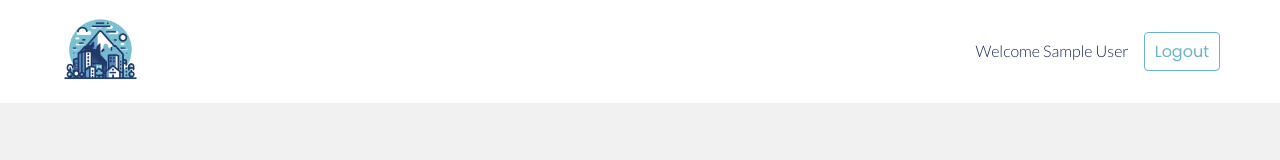
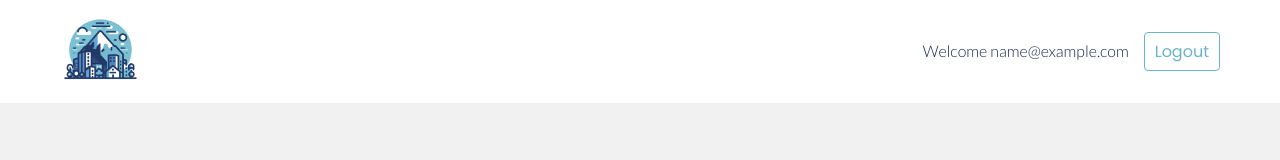
Before and after one commit to solidados/poghota-city-life, a React (Create React App) app in the folder frontend/: page / in a window 1280 px wide. Shown: the top 160 px of the page. Built offline with nearby package versions, Linux system fonts and the light colour scheme; sample sign-in values are in the browser's storage.

Commit message:
refactor: minor changes in styles; changes in AccountLayout and Navbar

```diff
--- a/frontend/src/components/Navbar.jsx
+++ b/frontend/src/components/Navbar.jsx
@@ -23,7 +23,7 @@ const Navbar = () => {
             <div>
               {/* TODO: set to user.name || user.email? */}
               <NavLink to="/account">
-                <span className="user-logged">{`Welcome ${user.name}`}</span>
+                <span className="user-logged">{`Welcome ${user.email}`}</span>
               </NavLink>
               <button onClick={handleClick}>Logout</button>
             </div>
--- a/frontend/src/index.css
+++ b/frontend/src/index.css
@@ -248,6 +248,12 @@ form > button {
   width: 90px;
 }
 
+/* --- User Account --- */
+.user-account {
+  margin: 100px auto;
+  padding: 20px;
+}
+
 /* --- Not Found Page --- */
 .not-found {
   display: flex;
--- a/frontend/src/layouts/AccountLayout.jsx
+++ b/frontend/src/layouts/AccountLayout.jsx
@@ -9,7 +9,7 @@ function AccountLayout () {
     <div className="user-account">
       <h2>{`${user.name}'s account`}</h2>
       <nav>
-        <NavLink to="prfile">Profile</NavLink>
+        <NavLink to="profile">Profile</NavLink>
         <NavLink to="complaints">Complaints</NavLink>
       </nav>
 
```
